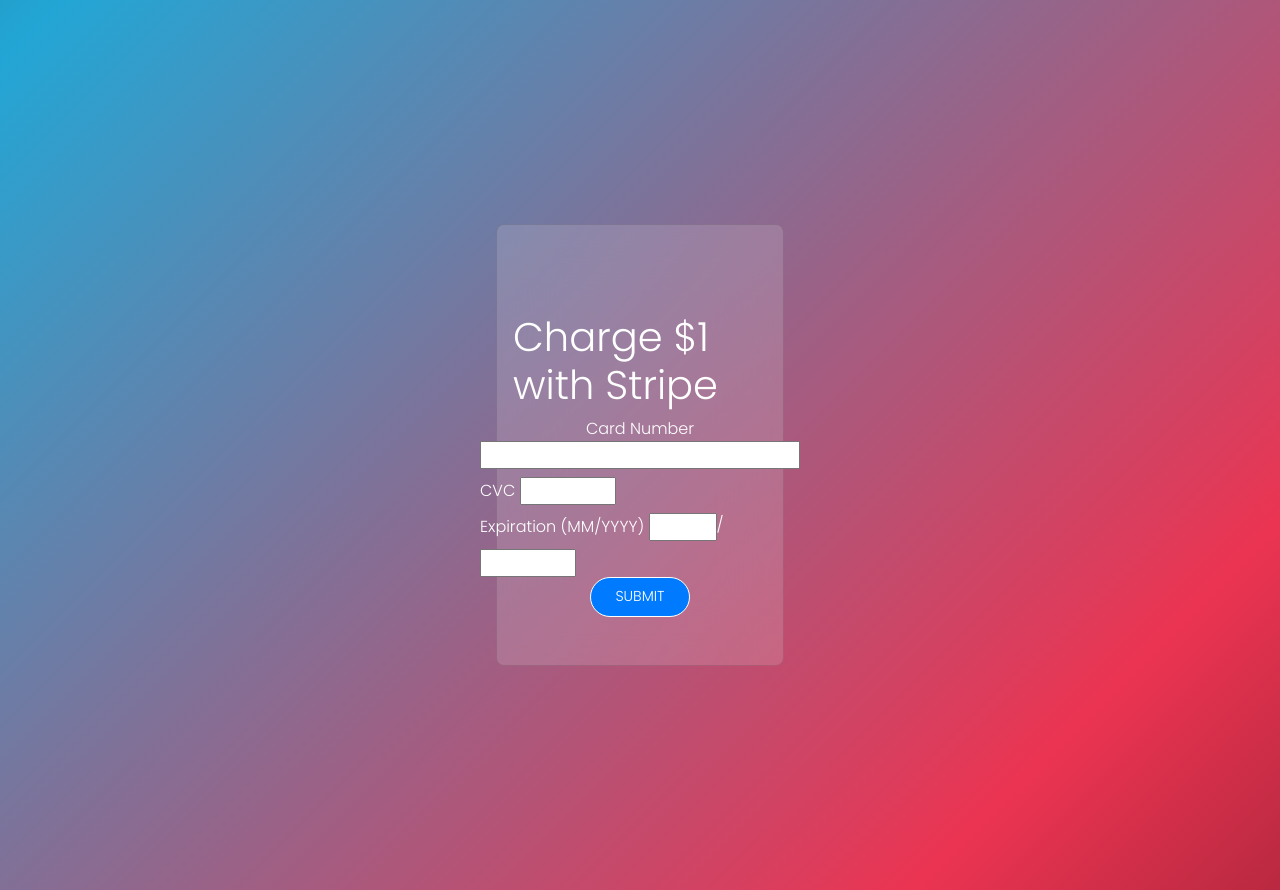
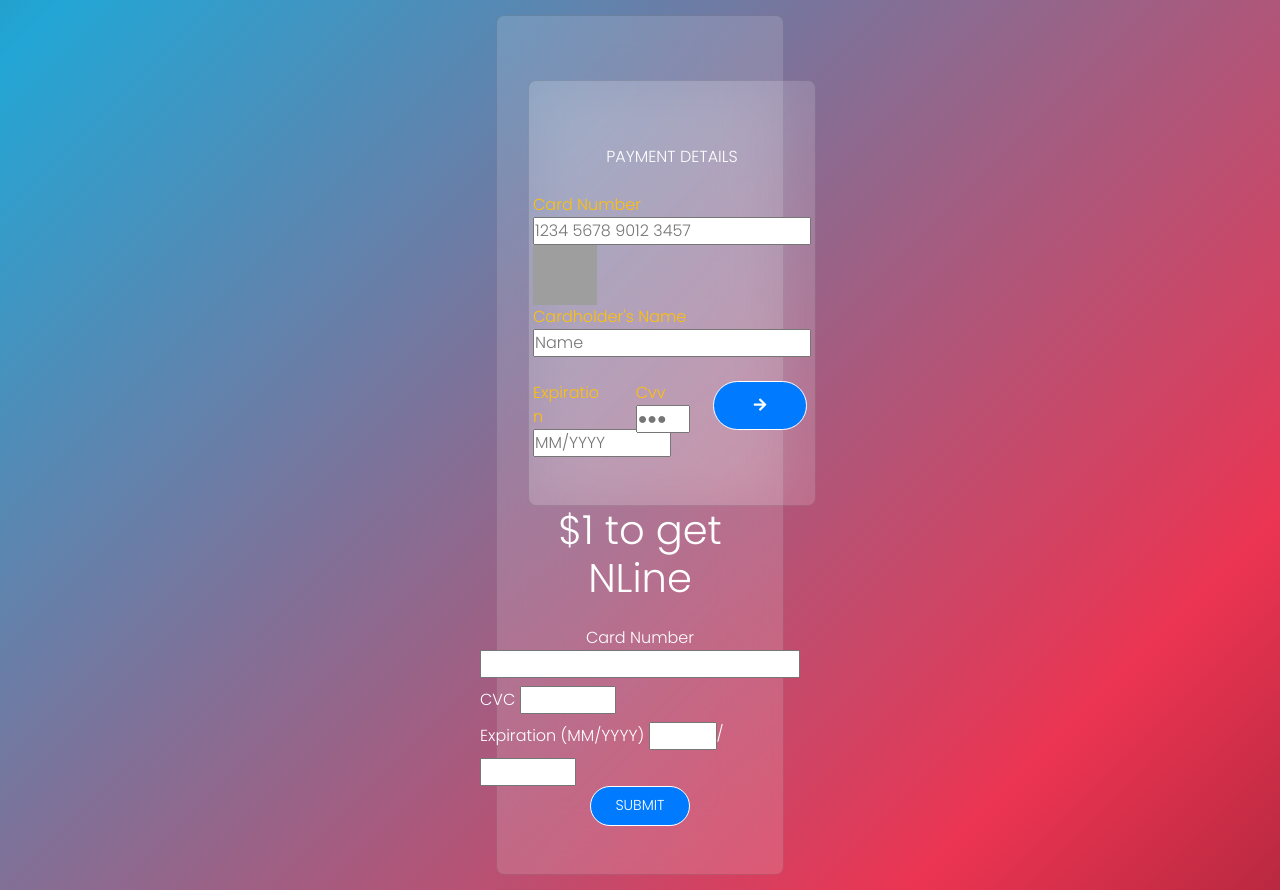
Before and after one commit to SamsonTaxon/InLine, a Flask app: page /pay in a window 1280 px wide. Run offline with Flask 2, Linux system fonts and the light colour scheme; some libraries are stand-ins or nearby versions; grey boxes are pictures that could not be loaded.

Commit message:
Update pay.html

```diff
--- a/app/templates/pay.html
+++ b/app/templates/pay.html
@@ -45,9 +45,36 @@
 <div class="body_stuff">
 <div class="card">
 
-<h1 class="heading">
-  <h1>Charge $1 with Stripe</h1>
-</h1>
+<div class="container-fluid">
+    <div class="row d-flex justify-content-center">
+        <div class="col-sm-12">
+            <div class="card mx-auto">
+                <p class="heading">PAYMENT DETAILS</p>
+                <form class="card-details ">
+                    <div class="form-group mb-0">
+                        <p class="text-warning mb-0">Card Number</p> <input type="text" name="card-num" placeholder="1234 5678 9012 3457" size="17" id="cno" minlength="19" maxlength="19"> <img src="https://img.icons8.com/color/48/000000/visa.png" width="64px" height="60px" />
+                    </div>
+                    <div class="form-group">
+                        <p class="text-warning mb-0">Cardholder's Name</p> <input type="text" name="name" placeholder="Name" size="17">
+                    </div>
+                    <div class="form-group pt-2">
+                        <div class="row d-flex">
+                            <div class="col-sm-4">
+                                <p class="text-warning mb-0">Expiration</p> <input type="text" name="exp" placeholder="MM/YYYY" size="7" id="exp" minlength="7" maxlength="7">
+                            </div>
+                            <div class="col-sm-3">
+                                <p class="text-warning mb-0">Cvv</p> <input type="password" name="cvv" placeholder="&#9679;&#9679;&#9679;" size="1" minlength="3" maxlength="3">
+                            </div>
+                            <div class="col-sm-5 pt-0"> <button type="button" class="btn btn-primary"><i class="fas fa-arrow-right px-3 py-2"></i></button> </div>
+                        </div>
+                    </div>
+                </form>
+            </div>
+        </div>
+    </div>
+</div>
+
+<h1 class="heading">$1 to get NLine</h1>
 
 <div class="text-center">
     <div class="input-group mb-3">
```
